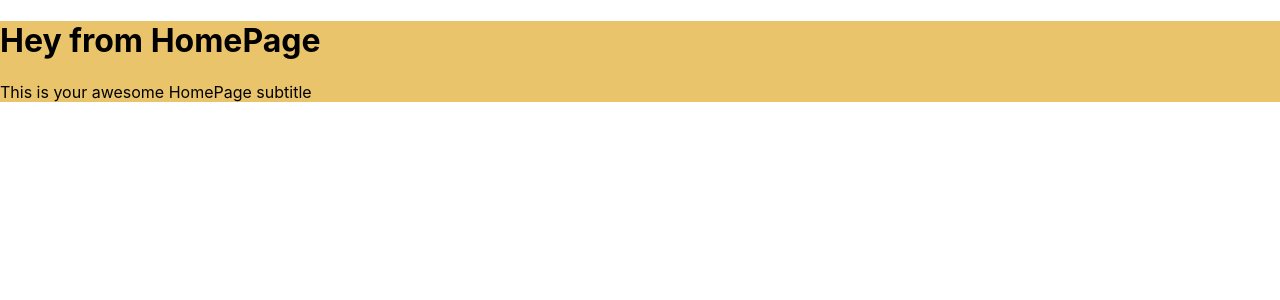
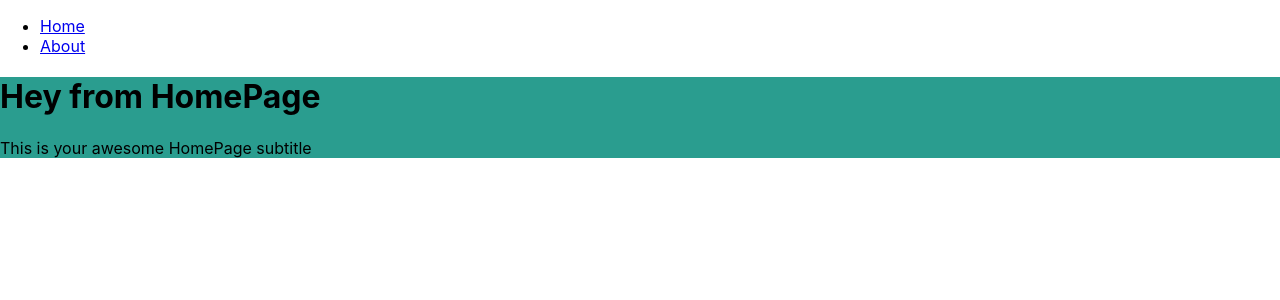
Before and after one commit to abhinaykhalatkar/portfolio_new, a React (Create React App) app in the folder front-end/: page / in a window 1280 px wide. Shown: the top 300 px of the page. Built offline with nearby package versions, Linux system fonts and the light colour scheme.

Commit message:
restructure and router fix

```diff
--- a/front-end/craco.config.js
+++ /dev/null
@@ -1,7 +0,0 @@
-module.exports = {
-    plugins: [
-      {
-        plugin: require('craco-plugin-scoped-css')
-      }
-    ]
-  }
--- a/front-end/package.json
+++ b/front-end/package.json
@@ -6,10 +6,9 @@
     "@testing-library/jest-dom": "^5.16.5",
     "@testing-library/react": "^13.4.0",
     "@testing-library/user-event": "^13.5.0",
-    "craco-plugin-scoped-css": "^1.1.1",
     "react": "^18.2.0",
     "react-dom": "^18.2.0",
-    "react-router-dom": "^6.12.1",
+    "react-router-dom": "^6.0.0",
     "react-scripts": "5.0.1",
     "sass": "^1.63.3",
     "web-vitals": "^2.1.4"
--- a/front-end/src/App.js
+++ b/front-end/src/App.js
@@ -1,27 +1,25 @@
-import { RouterProvider } from "react-router-dom";
-import router from './Router/router';
-import { Link } from "react-router-dom";
+
+// import { BrowserRouter as Router, Route, Routes} from 'react-router-dom';
+// import HomePage from "./Pages/Home/Home";
+// import AboutPage from "./Pages/About/About";
+// import NotFound404 from "./Pages/NotFound404/NotFound404";
+import Navbar from './Components/nav';
+import RenderRoutes from './Router/router';
+import { BrowserRouter as Router, Routes,Route } from 'react-router-dom';
 import './App.scss';
 
 function App() {
   return (
-    <div>
-      {/* <Link to='/About'>Go to Aboutpage</Link> */}
-      {/* <ul>
-        <li>
-          <Link to="../" relative="path">
-            Home
-          </Link>
-        </li>
-        <li>
-          <Link to="../" relative="path">
-            Home
-          </Link>
-        </li>
-      </ul> */}
-
-      <RouterProvider router={router} />
-    </div>
+<div>
+<Router>
+    <Navbar />
+    <Routes>
+      {RenderRoutes().map((route, index) => (
+        <Route key={index} path={route.path} element={route.element} />
+      ))}
+    </Routes>
+  </Router>
+</div>
   );
 }
 
--- /dev/null
+++ b/front-end/src/Components/nav.js
@@ -0,0 +1,19 @@
+import { Link } from 'react-router-dom';
+import './nav.scss'
+
+const Navbar = () => {
+  return (
+    <nav>
+      <ul>
+        <li>
+          <Link to="/">Home</Link>
+        </li>
+        <li>
+          <Link to="/about">About</Link>
+        </li>
+      </ul>
+    </nav>
+  );
+};
+
+export default Navbar;
--- a/front-end/src/Pages/About/About.js
+++ b/front-end/src/Pages/About/About.js
@@ -1,7 +1,7 @@
-import './About.scoped.scss'
+import './About.scss'
 export default function AboutPage() {
     return (
-        <div>
+        <div className='p-About'>
             <h1>Hey from about Page</h1>
             <p>About abhinay</p>
         </div>
--- a/front-end/src/Pages/About/About.scoped.scss
+++ b/front-end/src/Pages/About/About.scss
@@ -1,5 +1,5 @@
 @import '../../Styles/variables';
 
-div{
+.p-About{
     background-color: $yellow;
 }
--- a/front-end/src/Pages/Home/Home.js
+++ b/front-end/src/Pages/Home/Home.js
@@ -1,7 +1,7 @@
-import './Home.scoped.scss'
+import './Home.scss'
 export default function HomePage() {
     return (
-        <div>
+        <div className='p-Home'>
             <h1>Hey from HomePage</h1>
             <p>This is your awesome HomePage subtitle</p>
         </div>
--- a/front-end/src/Pages/Home/Home.scoped.scss
+++ b/front-end/src/Pages/Home/Home.scss
@@ -1,5 +1,5 @@
 @import '../../Styles/variables';
 
-div{
+.p-Home{
     background-color: $blue;
 }
--- a/front-end/src/Router/router.js
+++ b/front-end/src/Router/router.js
@@ -1,19 +1,24 @@
+
 import HomePage from "../Pages/Home/Home";
 import AboutPage from "../Pages/About/About";
 import NotFound404 from "../Pages/NotFound404/NotFound404";
-import {createBrowserRouter} from "react-router-dom";
-const router = createBrowserRouter([
+
+
+const routeMap = () => {
+  return [
     {
-        path: "/",
-        element: <HomePage />,
+      path: '/',
+      element:<HomePage />
     },
     {
-        path: "/About",
-        element: <AboutPage />,
+      path: '/about',
+      element: <AboutPage />
     },
     {
-        path: "*",
-        element: <NotFound404 />,
-    },
-]);
-export default router;
+      path: '*',
+      element: <NotFound404/>
+    }
+  ];
+};
+
+export default routeMap;
```
Also changed, not shown: front-end/src/Components/nav.scss (added), 1 other file (tests, documents, lock files or other folders).
